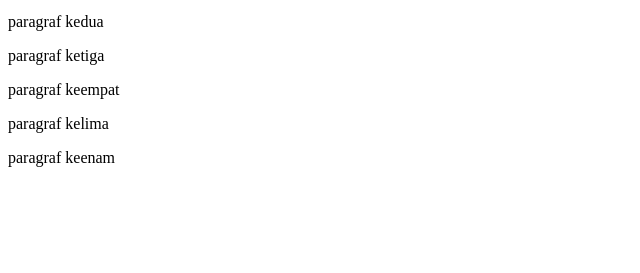
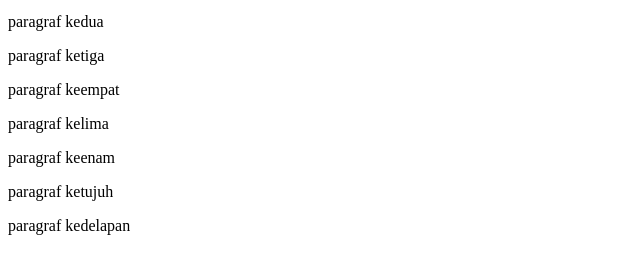
Before and after one commit to Zenith-072006/Tugas_semester-2, a plain HTML site: page index.html in a window 1280 px wide. Shown: the part 101-374 px from the top of the page, without its empty margins (0-640 px from the left). Drawn offline with Linux system fonts and the light colour scheme.

Commit message:
Menemukan Paragraf kedelapan

```diff
--- a/index.html
+++ b/index.html
@@ -13,5 +13,7 @@
     <p>paragraf keempat</p>
     <p>paragraf kelima</p>
     <p>paragraf keenam</p>
+    <p>paragraf ketujuh</p>
+    <p>paragraf kedelapan</p>
 </body>
 </html>
```
